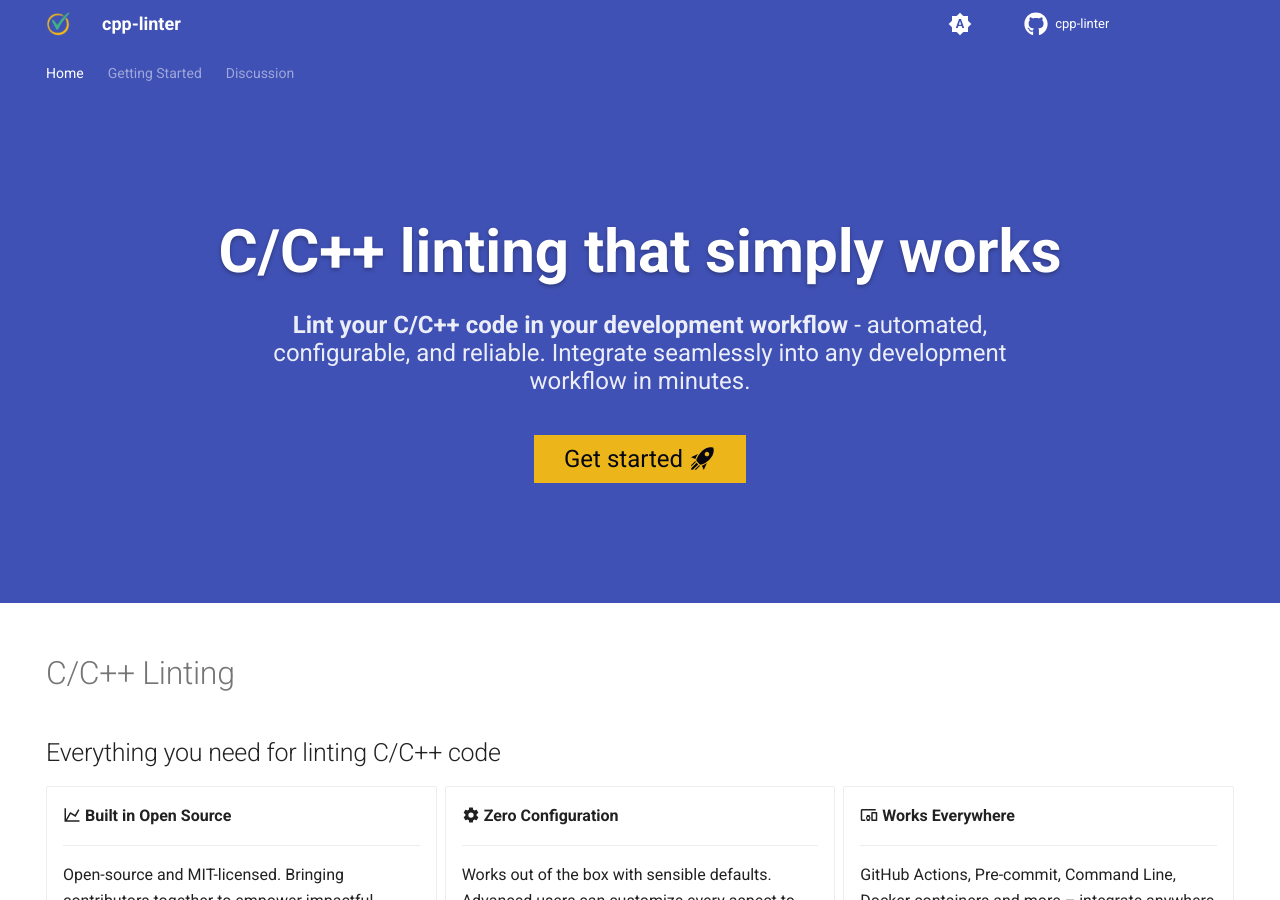
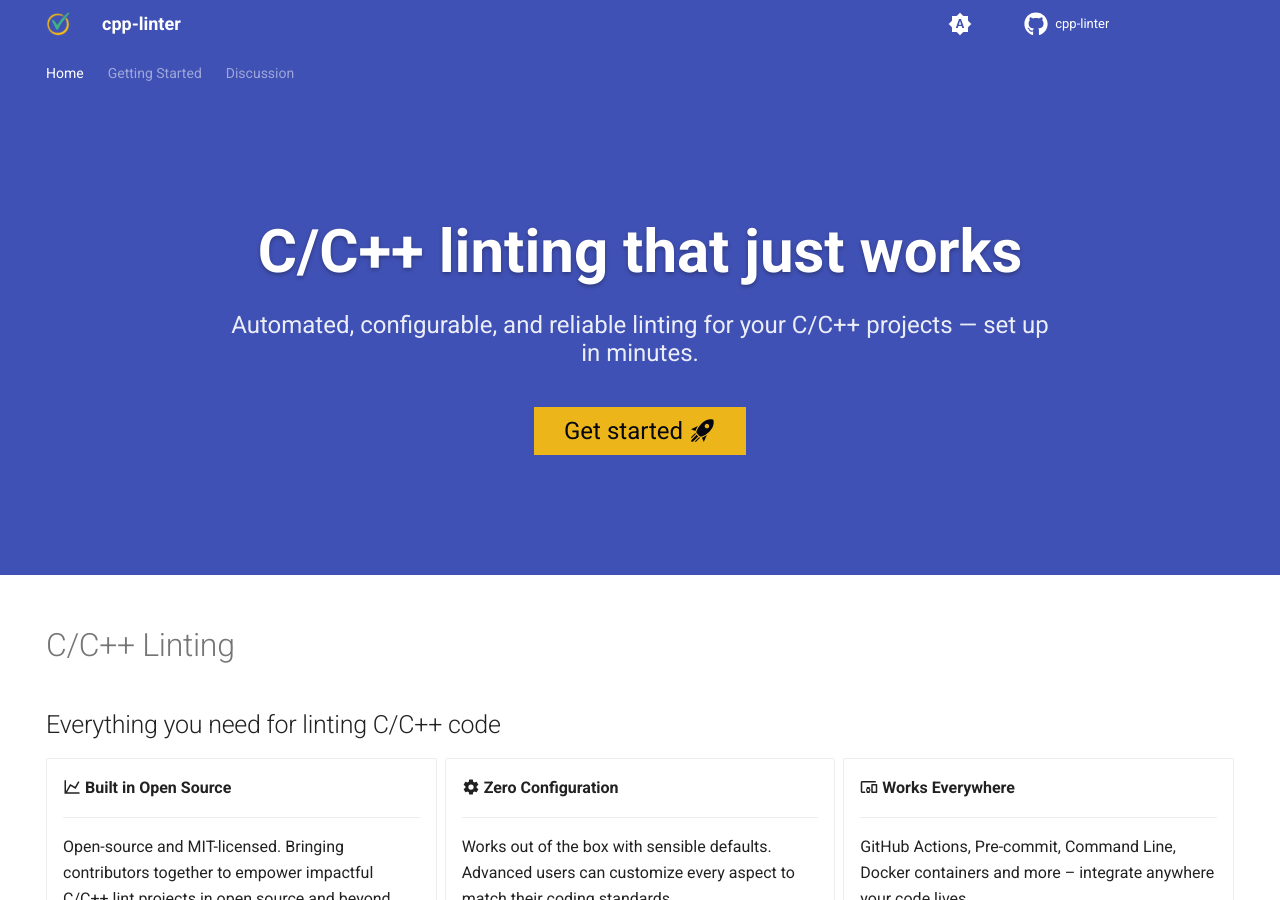
Before and after one commit to cpp-linter/cpp-linter.github.io, an MkDocs documentation site: the page built from docs/index.md, in a window 1280 px wide and 900 px high. Built offline with MkDocs 1.6.1 and Material for MkDocs 9.7.7, drawn with Linux system fonts in a browser that asks for light colours.

Commit message:
docs: update home.html

```diff
--- a/docs/overrides/home.html
+++ b/docs/overrides/home.html
@@ -2,11 +2,9 @@
 
 {% block hero %}
     <div class="hero">
-        <h1 id="cc-linting-that-simply-works">C/C++ linting that simply works</h1>
+        <h1 id="cc-linting-that-just-works">C/C++ linting that just works</h1>
         <p>
-            <strong>Lint your C/C++ code in your development workflow</strong>
-            - automated, configurable, and reliable.
-            Integrate seamlessly into any development workflow in minutes.
+            Automated, configurable, and reliable linting for your C/C++ projects — set up in minutes.
         </p>
         <p>
             <a class="md-button md-button--primary" href="getting-started/">
```
